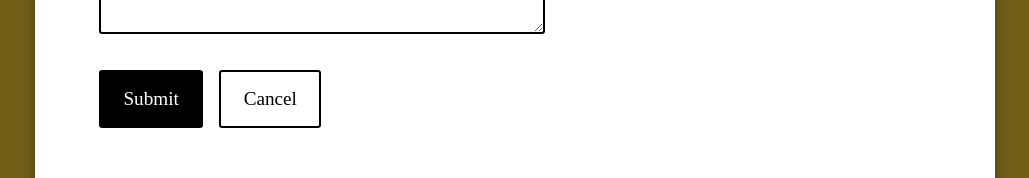
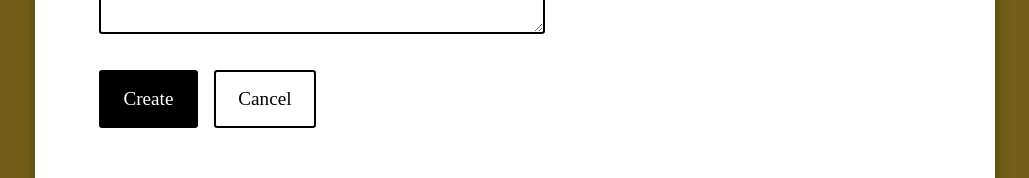
Before and after one commit to isabelxklee/shower-thoughts, a React (Create React App) app: page / in a window 1280 px wide. Both pictures are taken after a click on the icon 1099 px from the left and 96 px from the top of the page. Shown: the part 428-606 px from the top of the page, without its empty margins (125-1154 px from the left). Built offline with nearby package versions, Linux system fonts and the light colour scheme; data requests are answered from the project's data file.

Commit message:
added error state for create form button

```diff
--- a/src/App.css
+++ b/src/App.css
@@ -121,6 +121,11 @@ div#error {
   margin: 0.6rem 0;
 }
 
+button#error {
+  opacity: 0.5;
+  cursor: default;
+}
+
 /* mobile responsive styles */
 
 @media only screen and (max-width: 700px) {
--- a/src/components/AddThoughtForm.jsx
+++ b/src/components/AddThoughtForm.jsx
@@ -6,7 +6,7 @@ import Button from './Button.jsx'
 const formSchema = Yup.object().shape({
   emoji: Yup.string()
     .max(5, "* Sorry, that's too many emojis!")
-    .required("* Please pick at least one emoji!"),
+    .required('* Please pick at least one emoji!'),
   thought: Yup.string()
     .min(30, '* Thoughts should be at least 30 characters.')
     .max(250, "* Sorry, that's too long for a thought.")
@@ -59,8 +59,19 @@ const AddThoughtForm = (props) => {
             <Field component="textarea" name="thought" autoComplete="off" />
             <br />
 
-            <Button variant="primary" type="submit">Submit</Button>
-            <Button variant="secondary" onClick={props.toggleFormDisplay} type="button">Cancel</Button>
+            {errors.thought || errors.emoji ? (
+              <Button variant="primary" type="submit" id="error">
+                Submit
+              </Button>
+            ) : (
+              <Button variant="primary" type="submit">
+                Create
+              </Button>
+            )}
+
+            <Button variant="secondary" onClick={props.toggleFormDisplay} type="button">
+              Cancel
+            </Button>
           </Form>
         )}
       </Formik>
```
